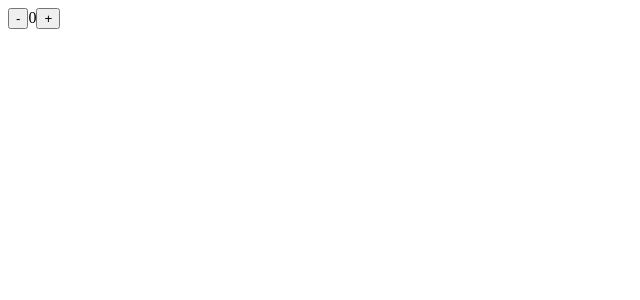
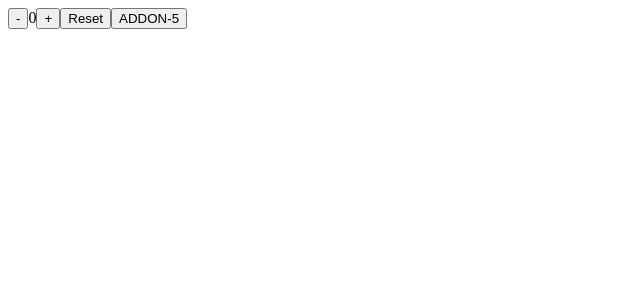
Before and after one commit to Hamm01/testing-reactPRoject, a React (Vite) app: page / in a window 1280 px wide. Shown: the top 300 px of the page, without its empty margins (0-640 px from the left). Built offline with nearby package versions, Linux system fonts and the light colour scheme.

Commit message:
changed in use reduces by adding Actions

```diff
--- a/src/Counter.jsx
+++ b/src/Counter.jsx
@@ -1,11 +1,21 @@
 import { useReducer, useState } from "react";
 
+const ACTIONS = {
+  INCREMENT : 'INCREMENT',
+  DECREMENT : 'DECREMENT' ,
+  RESET: 'RESET',
+  ADDON_5 : 'ADDON_5'
+}
 function reducer(count, action){
  switch(action.type){
-   case 'DECREMENT':
+   case ACTIONS.DECREMENT:
      return count -1
-    case 'INCREMENT':
+    case ACTIONS.INCREMENT:
      return count +1
+     case ACTIONS.RESET:
+     return 0
+    case ACTIONS.ADDON_5:
+      return count + action.payload.value
      default:
      return count
 }
@@ -13,13 +23,15 @@ function reducer(count, action){
 
 export function Counter({initialCount = 0 }){
 
-   const [count,dipatch] = useReducer(reducer,initialCount)
+   const [count,dispatch] = useReducer(reducer,initialCount)
 
    return (
     <>
-      <button onClick={() => dipatch({type: "DECREMENT"})}>-</button>
+      <button onClick={() => dispatch({type: ACTIONS.DECREMENT})}>-</button>
       {count}
-      <button onClick={() => dipatch({type: "INCREMENT"})}>+</button>
+      <button onClick={() => dispatch({type: ACTIONS.INCREMENT})}>+</button>
+      <button onClick={() => dispatch({type: ACTIONS.RESET})}>Reset</button>
+      <button onClick={() => dispatch({type: ACTIONS.ADDON_5, payload:{ value: 5}})}>ADDON-5</button>
     </>
     )
 }
```
